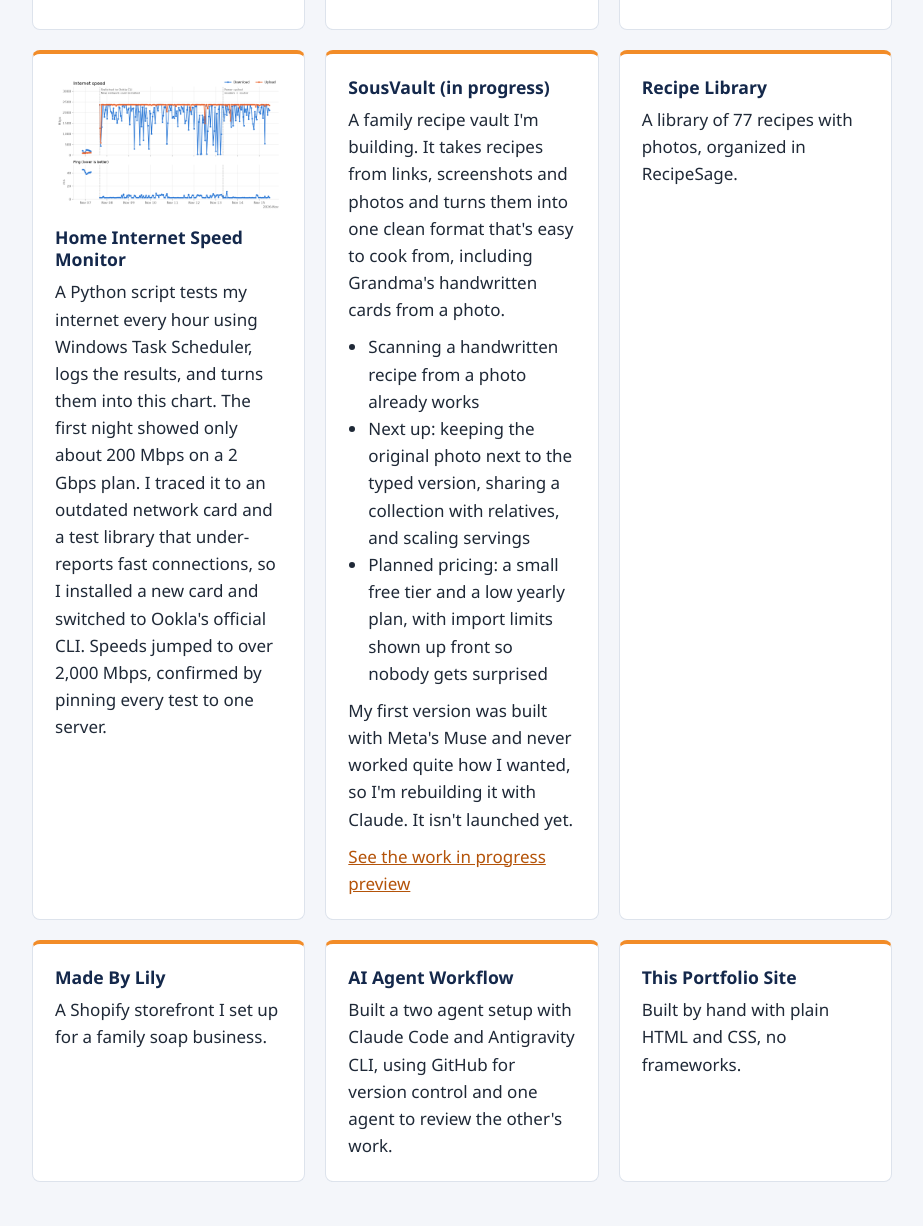
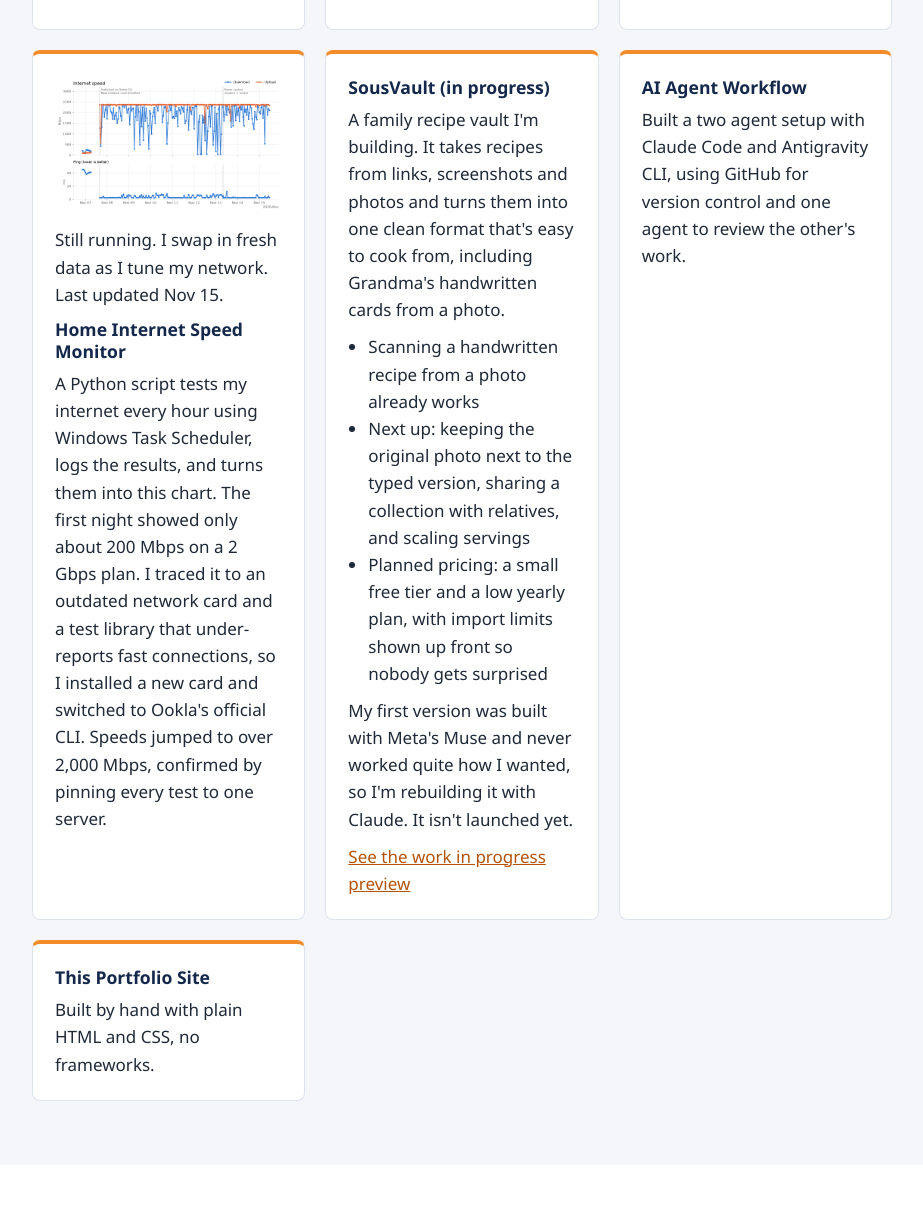
Before and after one commit to imgnthis/imgnthis.github.io, a plain HTML site: page index.html in a window 1280 px wide. Shown: the part 4733-5959 px from the top of the page, without its empty margins (178-1101 px from the left). Drawn offline with Linux system fonts and the light colour scheme.

Commit message:
Deploy site from homebase 3eb3117

```diff
--- a/index.html
+++ b/index.html
@@ -250,15 +250,8 @@
           </article>
 
           <article class="card" id="dunes-digital-site">
+            <img class="card-image" src="images/dunes-digital-site.jpg" alt="The Dunes Digital home page" loading="lazy">
             <h3>Dunes Digital business site</h3>
-
-            <!-- Optional screenshot: save the live home page as images/dunes-digital-preview.jpg,
-                 then delete the comment markers around it.
-            <a href="https://dunesdigitalnwi.netlify.app" target="_blank" rel="noopener">
-              <img class="card-image" src="images/dunes-digital-preview.jpg" alt="The Dunes Digital home page" loading="lazy">
-            </a>
-            -->
-
             <p>
               The website for my own side business, and basically its showroom. Five pages in a retro
               80s look that still reads like a real company: Home, Services, Our Work, Pricing and Contact.
@@ -274,6 +267,7 @@
 
           <!-- Steelworks Pizza is a made up shop. Keep the word "demo" so nobody reads it as client work. -->
           <article class="card" id="steelworks-pizza">
+            <img class="card-image" src="images/steelworks-pizza-demo.jpg" alt="The Steelworks Pizza demo app menu on a phone" loading="lazy">
             <h3>Steelworks Pizza ordering demos</h3>
             <p>
               A made up Portage pizza shop I built to show restaurant owners what online ordering can look
@@ -306,6 +300,7 @@
 
           <article class="card">
             <img class="card-image" src="images/speed_chart.png" alt="Line chart of hourly internet speed tests: about 200 Mbps before the fix, then over 2,000 Mbps after the new network card and the switch to Ookla's CLI">
+            <p>Still running. I swap in fresh data as I tune my network. Last updated Nov 15.</p>
             <h3>Home Internet Speed Monitor</h3>
             <p>A Python script tests my internet every hour using Windows Task Scheduler, logs the results, and turns them into this chart. The first night showed only about 200 Mbps on a 2 Gbps plan. I traced it to an outdated network card and a test library that under-reports fast connections, so I installed a new card and switched to Ookla's official CLI. Speeds jumped to over 2,000 Mbps, confirmed by pinning every test to one server.</p>
           </article>
@@ -328,16 +323,6 @@
             </p>
             <!-- target="_blank" opens the link in a new tab; rel="noopener" is a safety setting for that. -->
             <p><a href="https://deploy-preview-1--sousvault.netlify.app" target="_blank" rel="noopener">See the work in progress preview</a></p>
-          </article>
-
-          <article class="card">
-            <h3>Recipe Library</h3>
-            <p>A library of 77 recipes with photos, organized in RecipeSage.</p>
-          </article>
-
-          <article class="card">
-            <h3>Made By Lily</h3>
-            <p>A Shopify storefront I set up for a family soap business.</p>
           </article>
 
           <article class="card">
```
Also changed, not shown: images/dunes-digital-site.jpg (added), images/steelworks-pizza-demo.jpg (added).
